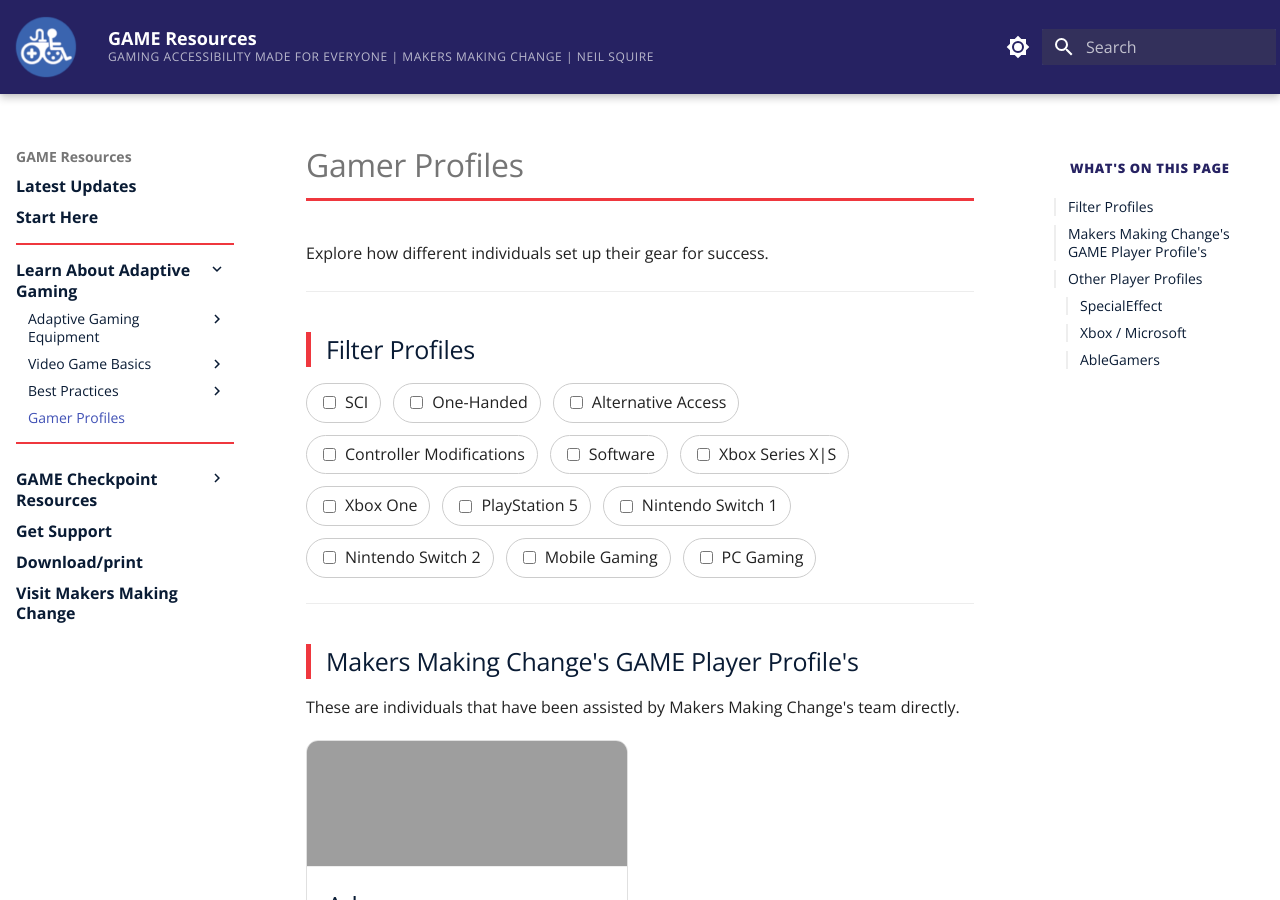
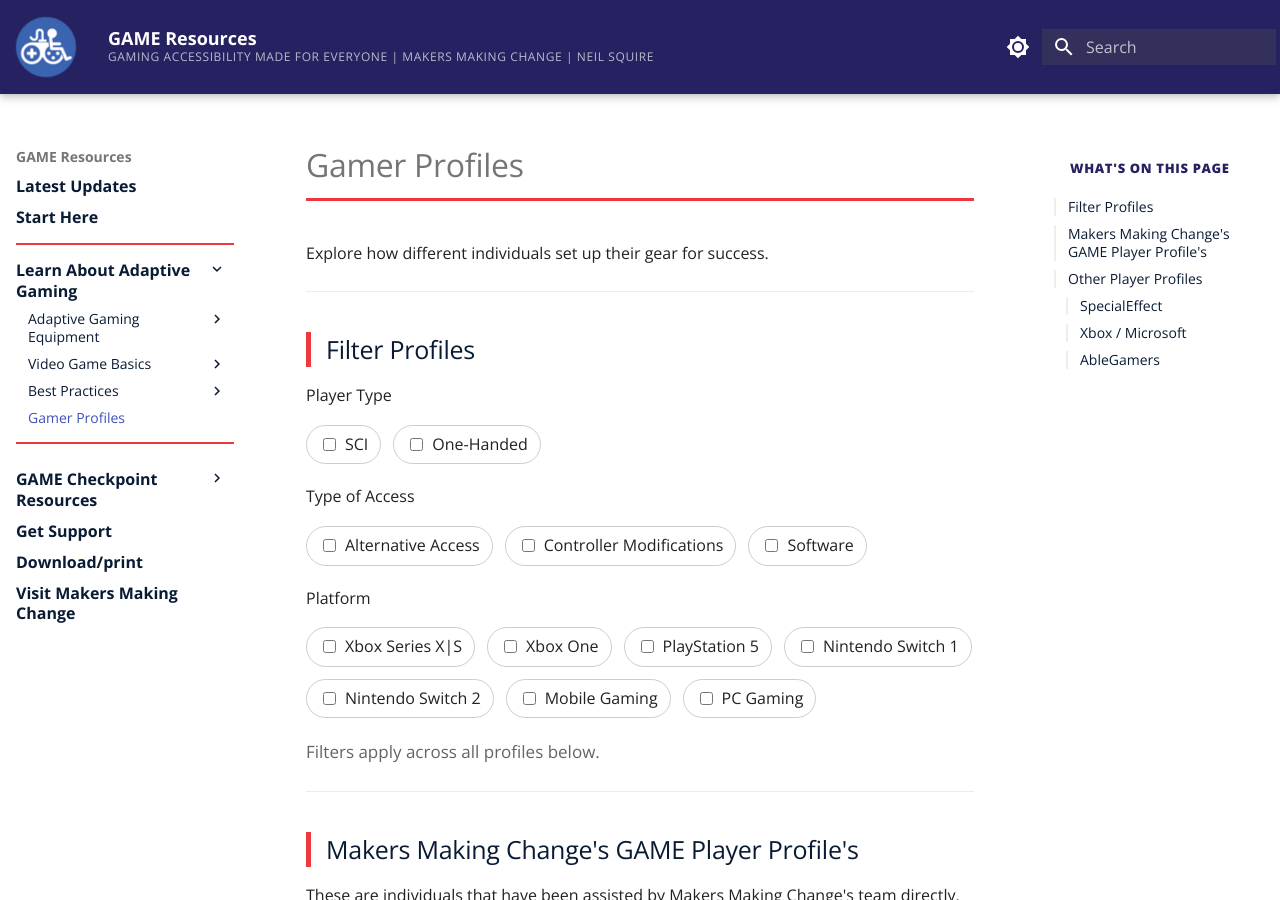
Before and after one commit to tjfentie/GAME-Resource-Test, an MkDocs documentation site: the page built from docs/profiles.md, in a window 1280 px wide and 900 px high. Built offline with MkDocs 1.6.1 and Material for MkDocs 9.7.7, drawn with Linux system fonts in a browser that asks for light colours; grey boxes are pictures that could not be loaded.

Commit message:
Update profiles.md

```diff
--- a/docs/profiles.md
+++ b/docs/profiles.md
@@ -6,72 +6,91 @@ Explore how different individuals set up their gear for success.
 
 ## Filter Profiles
 
-<div class="filter-panel">
+<div class="filter-groups">
 
-  <!-- Player Type -->
-  <label class="filter-option">
-    <input type="checkbox" value="sci" onchange="applyProfileFilters()">
-    <span>SCI</span>
-  </label>
+  <!-- PLAYER TYPE -->
+  <div class="filter-group">
+    <p class="filter-group-title">Player Type</p>
+    <div class="filter-panel">
+      <label class="filter-option">
+        <input type="checkbox" value="sci" onchange="applyProfileFilters()">
+        <span>SCI</span>
+      </label>
 
-  <label class="filter-option">
-    <input type="checkbox" value="one-handed" onchange="applyProfileFilters()">
-    <span>One-Handed</span>
-  </label>
+      <label class="filter-option">
+        <input type="checkbox" value="one-handed" onchange="applyProfileFilters()">
+        <span>One-Handed</span>
+      </label>
+    </div>
+  </div>
 
-  <!-- Access Type -->
-  <label class="filter-option">
-    <input type="checkbox" value="alt-access" onchange="applyProfileFilters()">
-    <span>Alternative Access</span>
-  </label>
+  <!-- TYPE OF ACCESS -->
+  <div class="filter-group">
+    <p class="filter-group-title">Type of Access</p>
+    <div class="filter-panel">
+      <label class="filter-option">
+        <input type="checkbox" value="alt-access" onchange="applyProfileFilters()">
+        <span>Alternative Access</span>
+      </label>
 
-  <label class="filter-option">
-    <input type="checkbox" value="controller-mod" onchange="applyProfileFilters()">
-    <span>Controller Modifications</span>
-  </label>
+      <label class="filter-option">
+        <input type="checkbox" value="controller-mod" onchange="applyProfileFilters()">
+        <span>Controller Modifications</span>
+      </label>
 
-  <label class="filter-option">
-    <input type="checkbox" value="software" onchange="applyProfileFilters()">
-    <span>Software</span>
-  </label>
+      <label class="filter-option">
+        <input type="checkbox" value="software" onchange="applyProfileFilters()">
+        <span>Software</span>
+      </label>
+    </div>
+  </div>
 
-  <!-- System -->
-  <label class="filter-option">
-    <input type="checkbox" value="xbox-series" onchange="applyProfileFilters()">
-    <span>Xbox Series X|S</span>
-  </label>
+  <!-- PLATFORM -->
+  <div class="filter-group">
+    <p class="filter-group-title">Platform</p>
+    <div class="filter-panel">
+      <label class="filter-option">
+        <input type="checkbox" value="xbox-series" onchange="applyProfileFilters()">
+        <span>Xbox Series X|S</span>
+      </label>
 
-  <label class="filter-option">
-    <input type="checkbox" value="xbox-one" onchange="applyProfileFilters()">
-    <span>Xbox One</span>
-  </label>
+      <label class="filter-option">
+        <input type="checkbox" value="xbox-one" onchange="applyProfileFilters()">
+        <span>Xbox One</span>
+      </label>
 
-  <label class="filter-option">
-    <input type="checkbox" value="ps5" onchange="applyProfileFilters()">
-    <span>PlayStation 5</span>
-  </label>
+      <label class="filter-option">
+        <input type="checkbox" value="ps5" onchange="applyProfileFilters()">
+        <span>PlayStation 5</span>
+      </label>
 
-  <label class="filter-option">
-    <input type="checkbox" value="switch1" onchange="applyProfileFilters()">
-    <span>Nintendo Switch 1</span>
-  </label>
+      <label class="filter-option">
+        <input type="checkbox" value="switch1" onchange="applyProfileFilters()">
+        <span>Nintendo Switch 1</span>
+      </label>
 
-  <label class="filter-option">
-    <input type="checkbox" value="switch2" onchange="applyProfileFilters()">
-    <span>Nintendo Switch 2</span>
-  </label>
+      <label class="filter-option">
+        <input type="checkbox" value="switch2" onchange="applyProfileFilters()">
+        <span>Nintendo Switch 2</span>
+      </label>
 
-  <label class="filter-option">
-    <input type="checkbox" value="mobile" onchange="applyProfileFilters()">
-    <span>Mobile Gaming</span>
-  </label>
+      <label class="filter-option">
+        <input type="checkbox" value="mobile" onchange="applyProfileFilters()">
+        <span>Mobile Gaming</span>
+      </label>
 
-  <label class="filter-option">
-    <input type="checkbox" value="pc" onchange="applyProfileFilters()">
-    <span>PC Gaming</span>
-  </label>
+      <label class="filter-option">
+        <input type="checkbox" value="pc" onchange="applyProfileFilters()">
+        <span>PC Gaming</span>
+      </label>
+    </div>
+  </div>
 
 </div>
+
+<p style="font-size: 0.85rem; opacity: 0.7; margin-top: 10px;">
+  Filters apply across all profiles below.
+</p>
 
 ---
 
```
